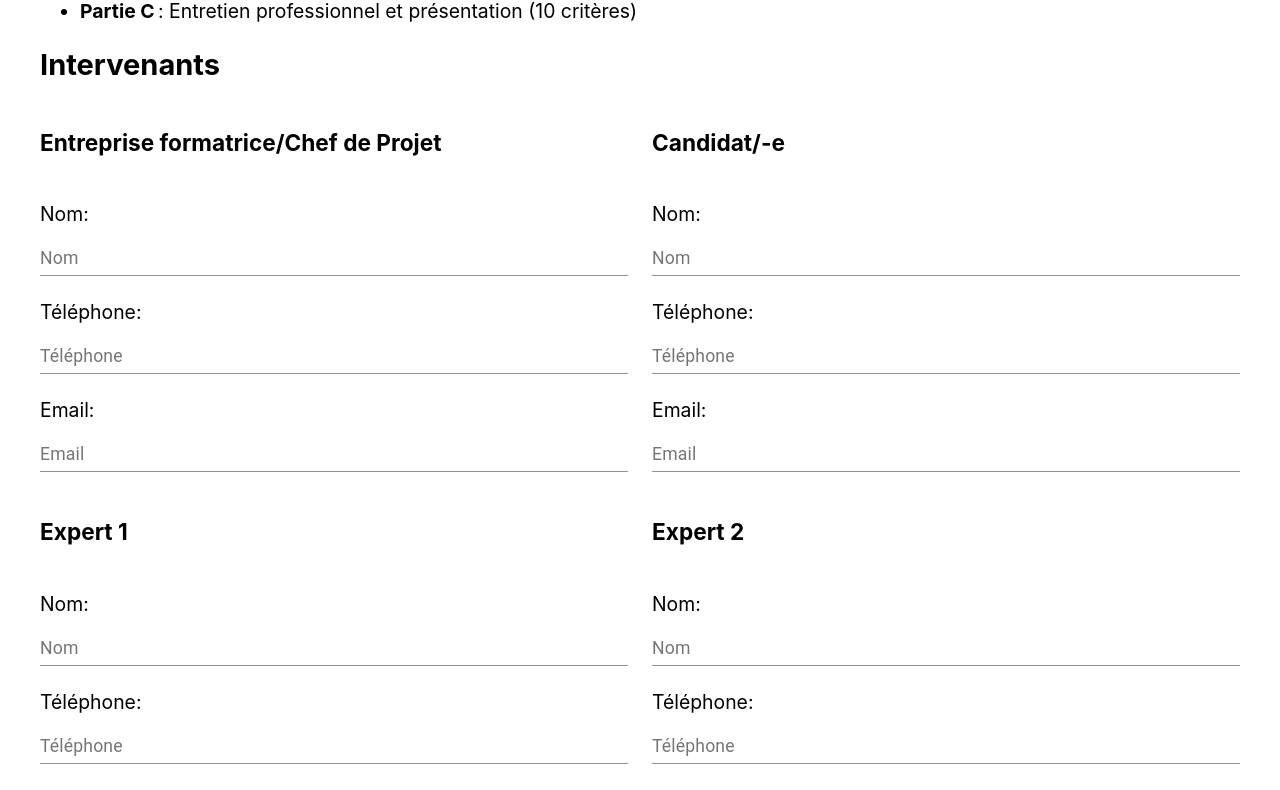
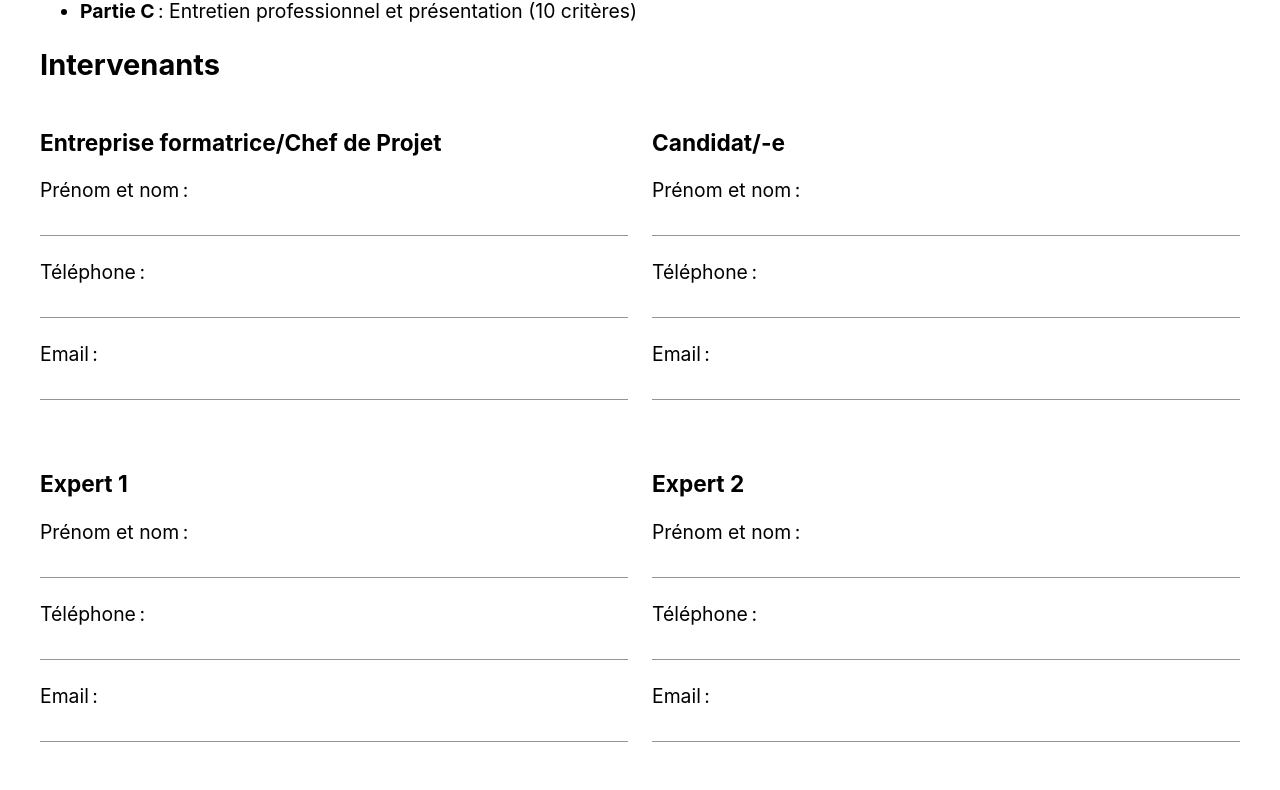
Before and after one commit to ponsfrilus/evaluation-TPI, a React (Create React App) app: page / in a window 1280 px wide. Shown: the part 766-1556 px from the top of the page. Built offline with nearby package versions, Linux system fonts and the light colour scheme.

Commit message:
[refactor] PeopleForm with material's boxes

```diff
--- a/src/components/PeopleForm.js
+++ b/src/components/PeopleForm.js
@@ -4,20 +4,27 @@ import { Box, TextField } from '@material-ui/core'
 class PeopleForm extends React.Component {
   render() {
     return (
-      <div>
+      <Box>
         <h3>{this.props.title}</h3>
-        {this.props.fields.map((field, i) => {
-          return (
-            <div key={this.props.fieldPrefix + '_' + field + '_label'}>
-              <label>
-                <br />
-                {field}:<br />
-                <TextField fullWidth id={this.props.fieldPrefix + '_' + field} label={field} />
-              </label>
-            </div>
-          )
-        })}
-      </div>
+        <Box mb={3} key={this.props.fieldPrefix + '_name'}>
+          <label>
+            Prénom et nom&thinsp;:
+            <TextField fullWidth id={this.props.fieldPrefix + '_name'} />
+          </label>
+        </Box>
+        <Box mb={3} key={this.props.fieldPrefix + '_phone'}>
+          <label>
+            Téléphone&thinsp;:
+            <TextField fullWidth id={this.props.fieldPrefix + '_phone'} />
+          </label>
+        </Box>
+        <Box mb={3} key={this.props.fieldPrefix + '_mail'}>
+          <label>
+            Email&thinsp;:
+            <TextField fullWidth id={this.props.fieldPrefix + '_mail'} />
+          </label>
+        </Box>
+      </Box>
     )
   }
 }
```
